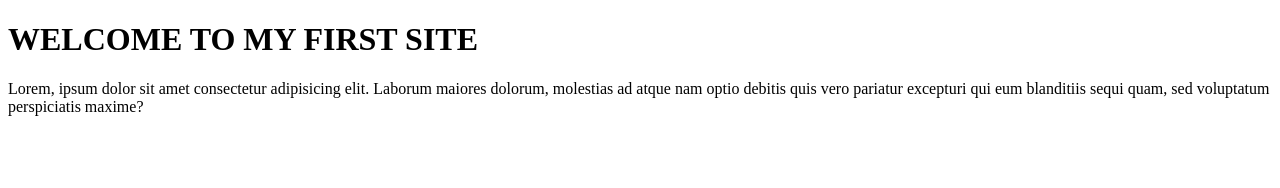
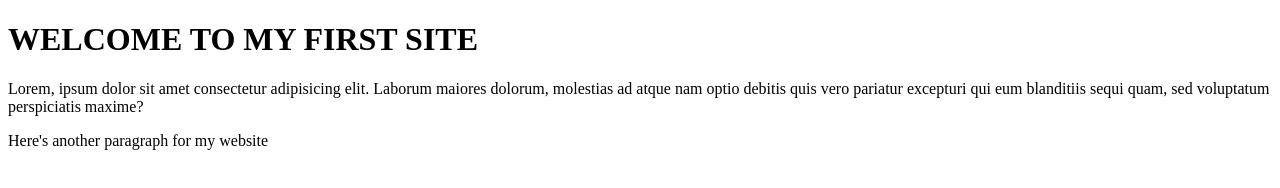
Before and after one commit to Tonni28754/firstsite, a plain HTML site: page firstsite.html in a window 1280 px wide. Drawn offline with Linux system fonts and the light colour scheme.

Commit message:
added a new paragraph

```diff
--- a/firstsite.html
+++ b/firstsite.html
@@ -8,5 +8,7 @@
 <body>
   <h1>WELCOME TO MY FIRST SITE</h1>
   <p>Lorem, ipsum dolor sit amet consectetur adipisicing elit. Laborum maiores dolorum, molestias ad atque nam optio debitis quis vero pariatur excepturi qui eum blanditiis sequi quam, sed voluptatum perspiciatis maxime?</p>
+
+  <p>Here's another paragraph for my website</p>
 </body>
 </html>
```
